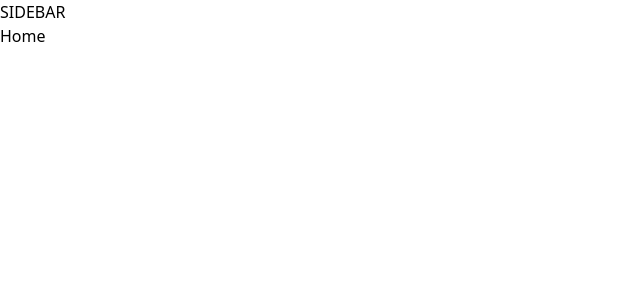
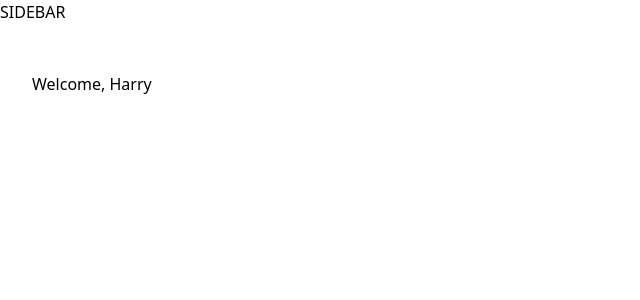
Before and after one commit to theallSparky/sparky_banking, a Next.js app: page / in a window 1280 px wide. Shown: the top 300 px of the page, without its empty margins (0-640 px from the left). Built offline with nearby package versions, Linux system fonts and the light colour scheme.

Commit message:
Made welcome message

```diff
--- a/app/(root)/page.tsx
+++ b/app/(root)/page.tsx
@@ -1,7 +1,13 @@
 import React from "react";
 
 const Home = () => {
-  return <div>Home</div>;
+  return (
+    <section className="home">
+      <div className="home-content">
+        <div className="home-header">Welcome, Harry</div>
+      </div>
+    </section>
+  );
 };
 
 export default Home;
```
